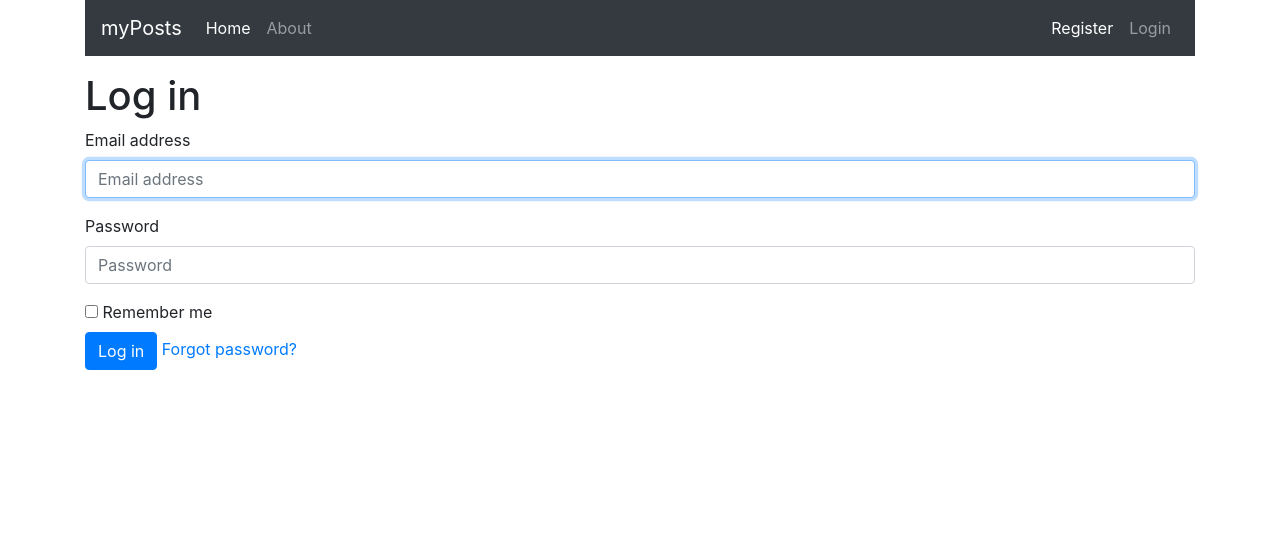
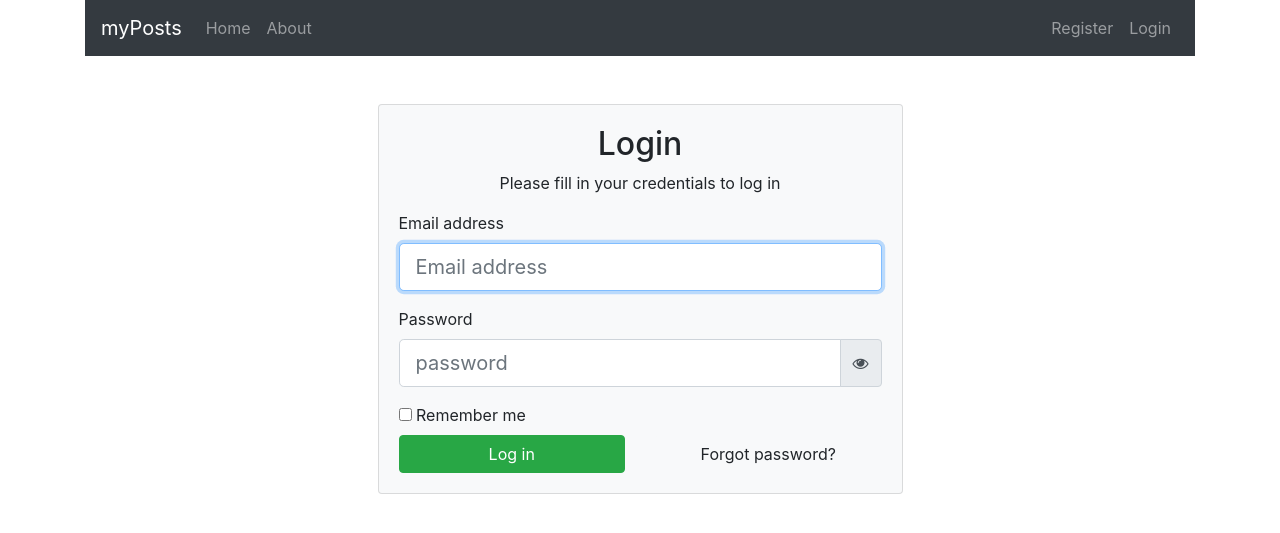
Before and after one commit to IlyaMur/little-messages, a PHP site: page /login in a window 1280 px wide. Shown: the top 533 px of the page. Run offline with PHP 8.4, Linux system fonts and the light colour scheme.

Commit message:
fix form styling

```diff
--- a/src/App/Controllers/Password.php
+++ b/src/App/Controllers/Password.php
@@ -16,8 +16,10 @@ class Password extends \Ilyamur\PhpMvc\Core\Controller
 
     public function requestResetAction(): void
     {
+        if (empty($_POST['inputEmail'])) {
+            return;
+        }
         User::sendPasswordRequest($_POST['inputEmail']);
-
         View::renderTemplate('password/reset_requested.html');
     }
 
@@ -32,6 +34,7 @@ class Password extends \Ilyamur\PhpMvc\Core\Controller
 
     public function resetPasswordAction(): void
     {
+
         $token = $_POST['token'];
         $user = $this->findUserAndExit($token);
 
--- a/src/App/Models/User.php
+++ b/src/App/Models/User.php
@@ -12,7 +12,6 @@ use Ilyamur\PhpMvc\Core\View;
 class User extends \Ilyamur\PhpMvc\Core\Model
 {
     public array $errors = [];
-
 
     public function __construct(array $data = [])
     {
--- a/src/App/Views/Login/new.html.twig
+++ b/src/App/Views/Login/new.html.twig
@@ -4,19 +4,32 @@
 {% endblock %}
 
 {% block body %}
-
-	<h1>Log in</h1>
-
+	<div class="col-md-6 mx-auto">
+		<div class="card card-body bg-light mt-5">
+			<div class="text-center">
+				<h2>
+					Login
+				</h2>
+				<p>Please fill in your credentials to log in</p>
+			</div>
 			<form action="/login/create" method="POST">
 				<div class="form-group">
 					<label for="inputEmail">Email address</label>
-			<input value="{{ email }}" type="email" name="email" id="inputEmail" placeholder="Email address" autofocus class="form-control">
+					<input value="{{ email }}" type="email" name="email" id="inputEmail" placeholder="Email address" autofocus class="form-control form-control-lg">
 				</div>
 
 				<div class="form-group">
 					<label for="inputPassword">Password</label>
-			<input type="password" name="password" id="inputPassword" placeholder="Password" class="form-control">
+					<div class="input-group">
+						<input id="inputPassword" name="password" placeholder="password" type="password" required class="form-control form-control-lg" data-toggle="password">
+						<div class="input-group-append">
+							<span class="input-group-text">
+								<i class="fa fa-eye"></i>
+							</span>
 						</div>
+					</div>
+				</div>
+
 				<div class="checkbox">
 					<label for="rememberMe">
 						<input {{ rememberMe ? 'checked' : '' }} type="checkbox" name="rememberMe" id="rememberMe">
@@ -24,10 +37,20 @@
 					</label>
 				</div>
 
-		<button class="btn btn-primary" type="submit">Log in</button>
+				<div class="row">
+					<div class="col">
+						<input type="submit" value="Log in" class="btn btn-success btn-block">
 
-		<a href="/password/forgot">Forgot password?</a>
+					</div>
+					<div class="col">
+						<a href="/password/forgot" class="btn btn-light btn-block">Forgot password?</a>
+
+
+					</div>
+				</div>
+
 
 			</form>
-
+		</div>
+	</div>
 {% endblock %}
--- a/src/App/Views/Pages/index.html.twig
+++ b/src/App/Views/Pages/index.html.twig
@@ -13,9 +13,6 @@
 			<p class="lead">
 				{{ description }}
 			</p>
-
-
 		</p>
-
 	</div>
 </div>{% endblock %}
--- a/src/App/Views/base.html.twig
+++ b/src/App/Views/base.html.twig
@@ -24,6 +24,8 @@
 	</head>
 	<body>
 		<div class="container">
+			<div class="row">
+				<div class="col">
 
 					{% include "navbar.html.twig" %}
 
@@ -34,5 +36,9 @@
 					{% endfor %}
 					{% block body %}{% endblock %}
 				</div>
+			</div>
+		</div>
+
+
 	</body>
 </html>
--- a/src/App/Views/navbar.html.twig
+++ b/src/App/Views/navbar.html.twig
@@ -7,7 +7,7 @@
 
 	<div class="collapse navbar-collapse" id="navbarsExampleDefault">
 		<ul class="navbar-nav mr-auto">
-			<li class="nav-item active">
+			<li class="nav-item">
 				<a class="nav-link" href="{{ urlRoot }}">Home
 
 				</a>
@@ -17,7 +17,7 @@
 			</li>
 		</ul>
 		<ul class="navbar-nav ml-auto">
-			<li class="nav-item active">
+			<li class="nav-item">
 				<a class="nav-link" href="{{ urlRoot }}signup/new">Register
 
 				</a>
```
Also changed, not shown: src/App/Views/Password/forgot.html.twig (+19 -8 lines), src/App/Views/Password/reset.html.twig (+12 -4 lines), src/App/Views/Password/reset_requested.html.twig (+10 -2 lines), src/App/Views/Password/reset_success.html.twig (+12 -5 lines), src/App/Views/Password/token_expired.html.twig (+9 -4 lines), src/App/Views/Signup/new.html.twig (+17 -15 lines). Lines whose indentation alone changed are shown as unchanged.
